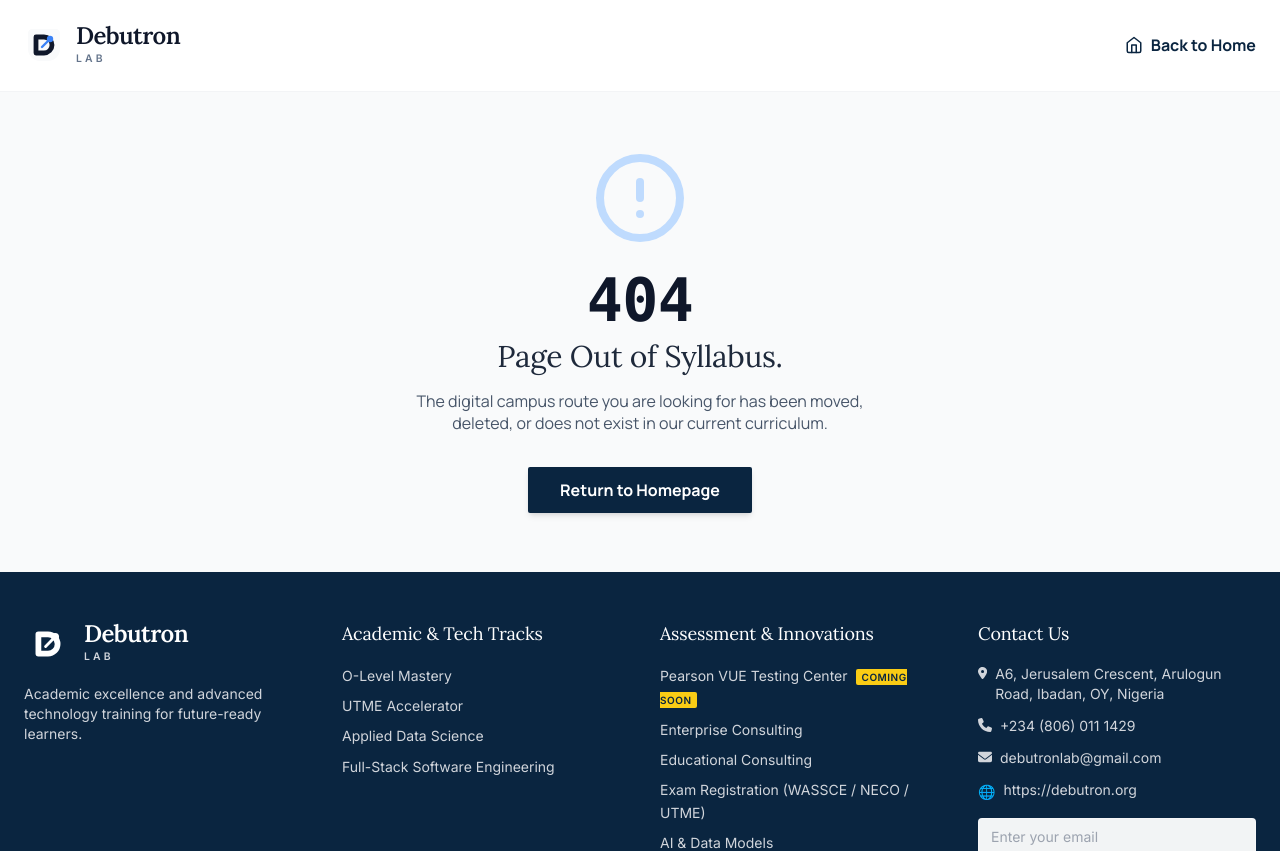
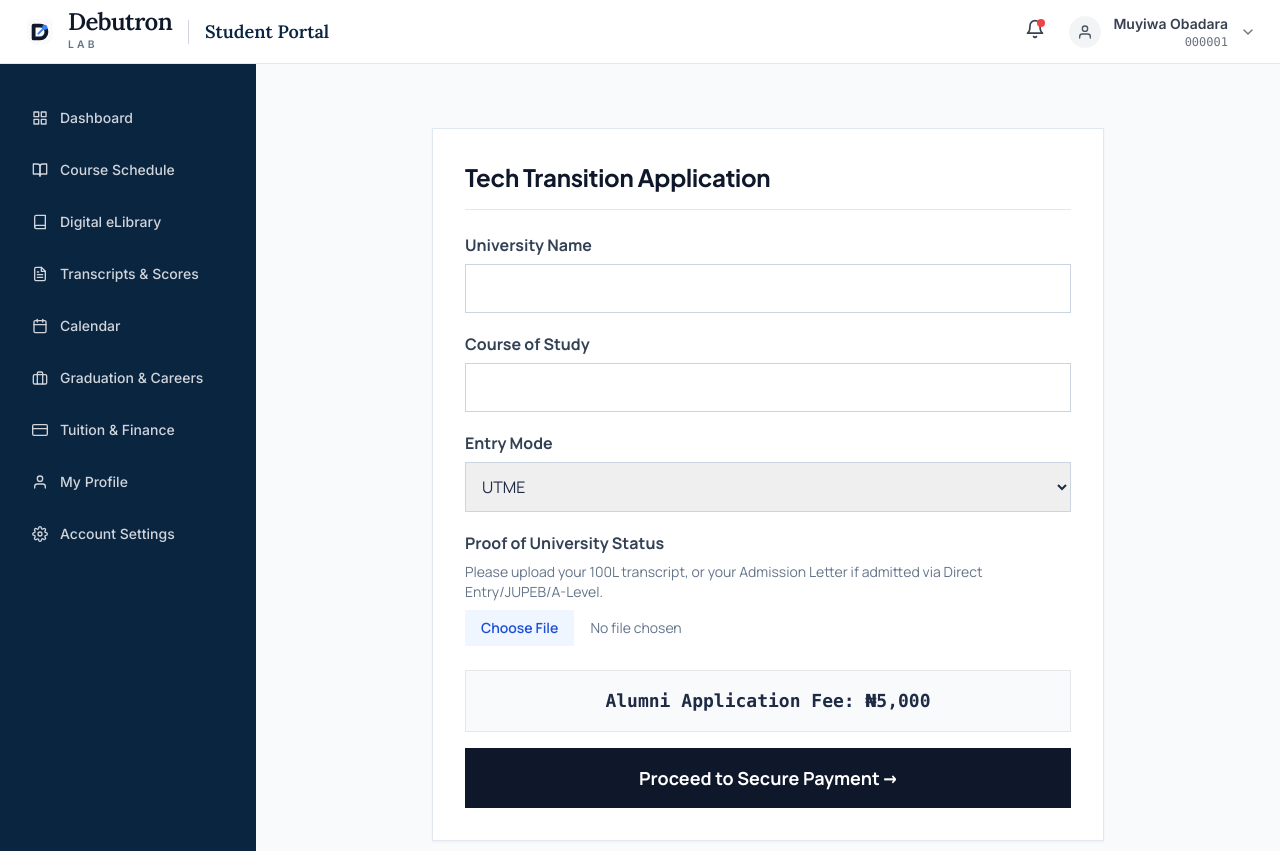
Before and after one commit to mobadara/debutron, a React (Vite) app: page /student/transition-tech in a window 1280 px wide. Shown: the top 851 px of the page. Built offline with nearby package versions, Linux system fonts and the light colour scheme.

Commit message:
fixing track issues

```diff
--- a/src/App.jsx
+++ b/src/App.jsx
@@ -53,7 +53,9 @@ import StudentCalendar from './pages/StudentCalendar'
 import StudentLibrary from './pages/StudentLibrary'
 import StudentSettings from './pages/StudentSettings'
 import ConsultationBooking from './components/ConsultationBooking'
+import ApplicationEntry from './components/ApplicationEntry'
 import ApplicationForm from './components/ApplicationForm'
+import TechTransitionForm from './components/TechTransitionForm'
 import NotFound from './pages/NotFoundPage'
 // (imports above already include StudentTuition and StudentProfile)
 
@@ -131,7 +133,9 @@ function App() {
 					<Route path="/pearson-vue" element={<PearsonVue />} />
 					<Route path="/educational-consulting" element={<EduConsulting />} />
 					<Route path="/educational-consulting/book-consultation" element={<ConsultationBooking />} />
-					<Route path="/apply" element={<ApplicationForm />} />
+					<Route path="/apply" element={<ApplicationEntry />} />
+					<Route path="/apply/step-1" element={<ApplicationForm />} />
+					<Route path="/apply/returning" element={<ApplicationForm />} />
 					<Route path="/application" element={<ApplicationForm />} />
 					<Route path="/exam-registration" element={<ExamRegistration />} />
 					<Route path="/contact" element={<Contact />} />
@@ -171,6 +175,8 @@ function App() {
 					<Route path="/student/calendar" element={<StudentCalendar />} />
 					<Route path="/student/elibrary" element={<StudentLibrary />} />
 					<Route path="/student/settings" element={<StudentSettings />} />
+					<Route path="/student/transition-tech" element={<TechTransitionForm />} />
+					<Route path="/dashboard/transition-tech" element={<TechTransitionForm />} />
 				</Route>
 
 				{/* GLOBAL 404 (catch-all) */}
--- a/src/components/ApplicationForm.jsx
+++ b/src/components/ApplicationForm.jsx
@@ -1,4 +1,5 @@
 import { useEffect, useMemo, useState } from 'react'
+import { useLocation } from 'react-router-dom'
 import { FiCheckCircle, FiInfo } from 'react-icons/fi'
 import { Country, State } from 'country-state-city'
 import PhoneInput from 'react-phone-input-2'
@@ -72,7 +73,9 @@ const getFlagEmoji = (isoCode) => {
 }
 
 function ApplicationForm() {
-	const [step, setStep] = useState(1)
+	const { pathname } = useLocation()
+	const isReturningFlow = pathname === '/apply/returning'
+	const [step, setStep] = useState(() => (isReturningFlow ? 2 : 1))
 	const [formData, setFormData] = useState(initialFormData)
 	const [isSubmitted, setIsSubmitted] = useState(false)
 	const [errors, setErrors] = useState({})
@@ -86,6 +89,7 @@ function ApplicationForm() {
 	const [sameAsAbove, setSameAsAbove] = useState(false)
 	const [referenceNumber, setReferenceNumber] = useState('')
 	const [submissionPaymentStatus, setSubmissionPaymentStatus] = useState('')
+	const trackingId = referenceNumber
 
 	const isReturningStudent = Boolean(localStorage.getItem('studentToken'))
 	const applicationFeeNGN = isReturningStudent ? 5000 : 25000
@@ -118,6 +122,10 @@ function ApplicationForm() {
 		const letters = Array.from({ length: 3 }, () => String.fromCharCode(65 + Math.floor(Math.random() * 26))).join('')
 		return `${digits}${letters}`
 	}
+
+	useEffect(() => {
+		setStep(isReturningFlow ? 2 : 1)
+	}, [isReturningFlow])
 
 	useEffect(() => {
 		setReferenceNumber(generateReference())
@@ -338,7 +346,7 @@ function ApplicationForm() {
 		setPaymentSuccess(false)
 		setPromoError('')
 		setSameAsAbove(false)
-		setStep(1)
+		setStep(isReturningFlow ? 2 : 1)
 		setReferenceNumber(generateReference())
 	}
 
@@ -476,6 +484,20 @@ function ApplicationForm() {
 							</span>
 						))}
 					</div>
+
+					{trackingId && (
+						<div className="bg-blue-50 border-l-4 border-blue-700 p-4 mb-8">
+							<div className="flex justify-between items-center">
+								<p className="text-slate-700 text-sm md:text-base">Application Draft Saved. Your Tracking ID is:</p>
+								<span className="font-mono text-lg md:text-xl font-black text-blue-900 bg-white px-3 py-1 border border-blue-200">
+									{trackingId}
+								</span>
+							</div>
+							<span className="text-xs text-slate-500 mt-1 block">
+								Please copy this ID. You can use it to resume your application at any time.
+							</span>
+						</div>
+					)}
 
 					<form onSubmit={handleSubmit} className="rounded-sm border border-gray-200 bg-white p-6 shadow-sm md:p-10">
 				{step === 1 && (
--- /dev/null
+++ b/src/components/TechTransitionForm.jsx
@@ -0,0 +1,84 @@
+import { useState } from 'react'
+
+function TechTransitionForm() {
+	const [universityName, setUniversityName] = useState('')
+	const [courseOfStudy, setCourseOfStudy] = useState('')
+	const [entryMode, setEntryMode] = useState('UTME')
+	const [evidenceFile, setEvidenceFile] = useState(null)
+
+	const handleSubmit = (event) => {
+		event.preventDefault()
+		console.log({ universityName, courseOfStudy, entryMode, evidenceFile })
+	}
+
+	return (
+		<form onSubmit={handleSubmit} className="max-w-2xl mx-auto bg-white p-8 border border-slate-200 shadow-sm mt-10">
+			<h2 className="text-2xl font-bold text-slate-900 border-b pb-4 mb-6">Tech Transition Application</h2>
+
+			<div className="mb-5">
+				<label htmlFor="universityName" className="text-slate-700 font-bold mb-2 block">University Name</label>
+				<input
+					id="universityName"
+					type="text"
+					value={universityName}
+					onChange={(event) => setUniversityName(event.target.value)}
+					className="w-full border border-slate-300 p-3 focus:outline-none focus:border-slate-900"
+					required
+				/>
+			</div>
+
+			<div className="mb-5">
+				<label htmlFor="courseOfStudy" className="text-slate-700 font-bold mb-2 block">Course of Study</label>
+				<input
+					id="courseOfStudy"
+					type="text"
+					value={courseOfStudy}
+					onChange={(event) => setCourseOfStudy(event.target.value)}
+					className="w-full border border-slate-300 p-3 focus:outline-none focus:border-slate-900"
+					required
+				/>
+			</div>
+
+			<div className="mb-5">
+				<label htmlFor="entryMode" className="text-slate-700 font-bold mb-2 block">Entry Mode</label>
+				<select
+					id="entryMode"
+					value={entryMode}
+					onChange={(event) => setEntryMode(event.target.value)}
+					className="w-full border border-slate-300 p-3 focus:outline-none focus:border-slate-900"
+				>
+					<option value="UTME">UTME</option>
+					<option value="JUPEB">JUPEB</option>
+					<option value="A-Level">A-Level</option>
+					<option value="ND">ND</option>
+					<option value="IJMB">IJMB</option>
+				</select>
+			</div>
+
+			<div className="mb-5">
+				<label htmlFor="evidenceFile" className="text-slate-700 font-bold mb-2 block">Proof of University Status</label>
+				<p className="text-sm text-slate-500 mb-2">
+					Please upload your 100L transcript, or your Admission Letter if admitted via Direct Entry/JUPEB/A-Level.
+				</p>
+				<input
+					id="evidenceFile"
+					type="file"
+					accept=".pdf,.jpg,.png"
+					onChange={(event) => setEvidenceFile(event.target.files?.[0] ?? null)}
+					className="block w-full text-sm text-slate-500 file:mr-4 file:py-2 file:px-4 file:border-0 file:text-sm file:font-semibold file:bg-blue-50 file:text-blue-700 hover:file:bg-blue-100"
+					required
+				/>
+			</div>
+
+			<div className="bg-slate-50 p-4 font-mono font-bold text-lg text-center border mt-6">
+				Alumni Application Fee: ₦5,000
+			</div>
+
+			<button type="submit" className="w-full bg-slate-900 text-white py-4 mt-4 font-bold text-lg hover:bg-blue-700">
+				Proceed to Secure Payment →
+			</button>
+		</form>
+	)
+}
+
+export default TechTransitionForm
--- a/src/pages/StudentDashboard.jsx
+++ b/src/pages/StudentDashboard.jsx
@@ -1,4 +1,5 @@
 import React from 'react'
+import { Link } from 'react-router-dom'
 
 function StudentDashboard() {
   const studentTrack = 'Tech Innovation Track'
@@ -61,6 +62,26 @@ function StudentDashboard() {
           </article>
         </section>
 
+    <section>
+      <div className="bg-slate-900 text-white p-6 rounded-sm mt-8 relative overflow-hidden">
+        <span className="absolute right-4 top-4 bg-yellow-400 text-slate-900 text-xs font-bold px-2 py-1 uppercase tracking-wider">
+          Alumni Benefit
+        </span>
+
+        <h3 className="text-xl font-serif font-bold mb-2">Ready for Tech Transition?</h3>
+        <p className="text-slate-300 text-sm mb-6">
+          Move into the Tech Innovation Track with your saved student profile and an exclusive alumni fee of ₦5,000.
+        </p>
+
+        <Link
+          to="/student/transition-tech"
+          className="bg-white text-slate-900 px-4 py-2 font-bold w-full md:w-auto inline-block text-center hover:bg-slate-100"
+        >
+          Start Tech Transition
+        </Link>
+      </div>
+    </section>
+
         {studentTrack === 'Tech Innovation Track' && (
           <section>
             <h2 className="font-serif text-2xl text-debutron-navy mb-4 mt-8">Partner Learning Platforms</h2>
```
